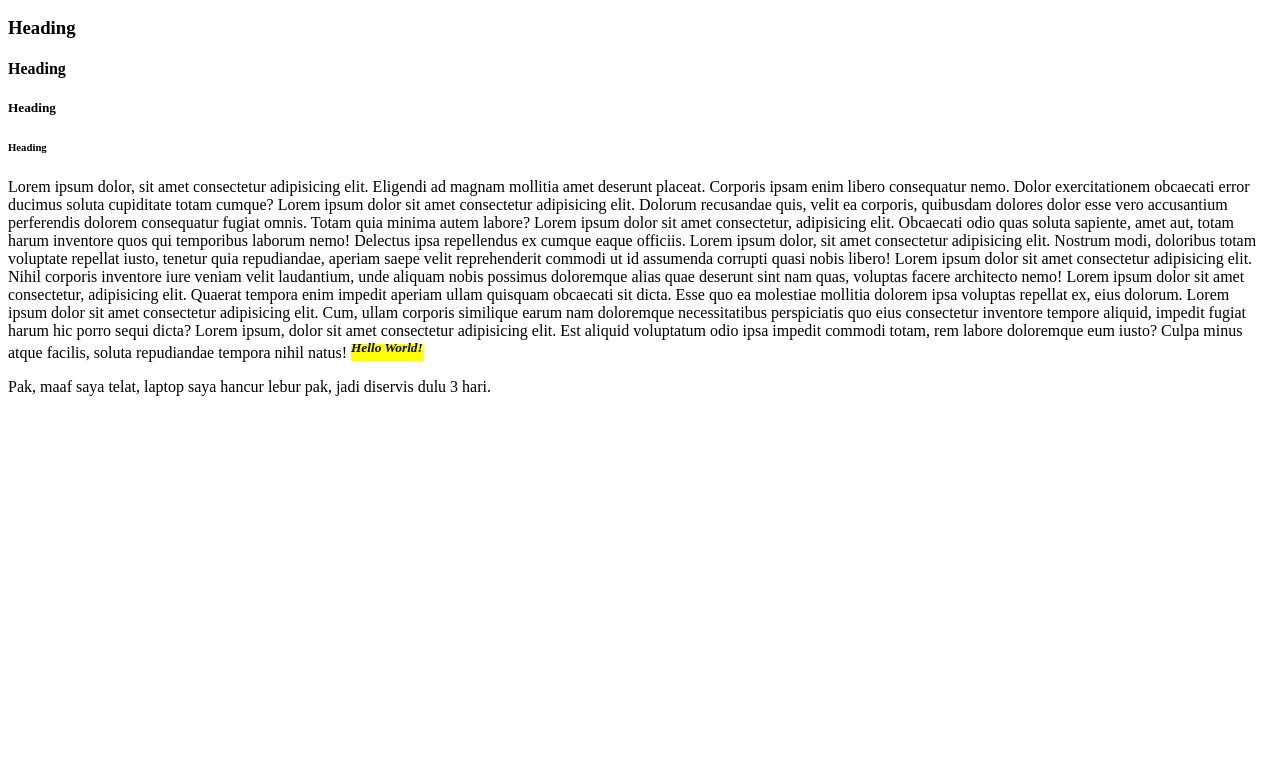
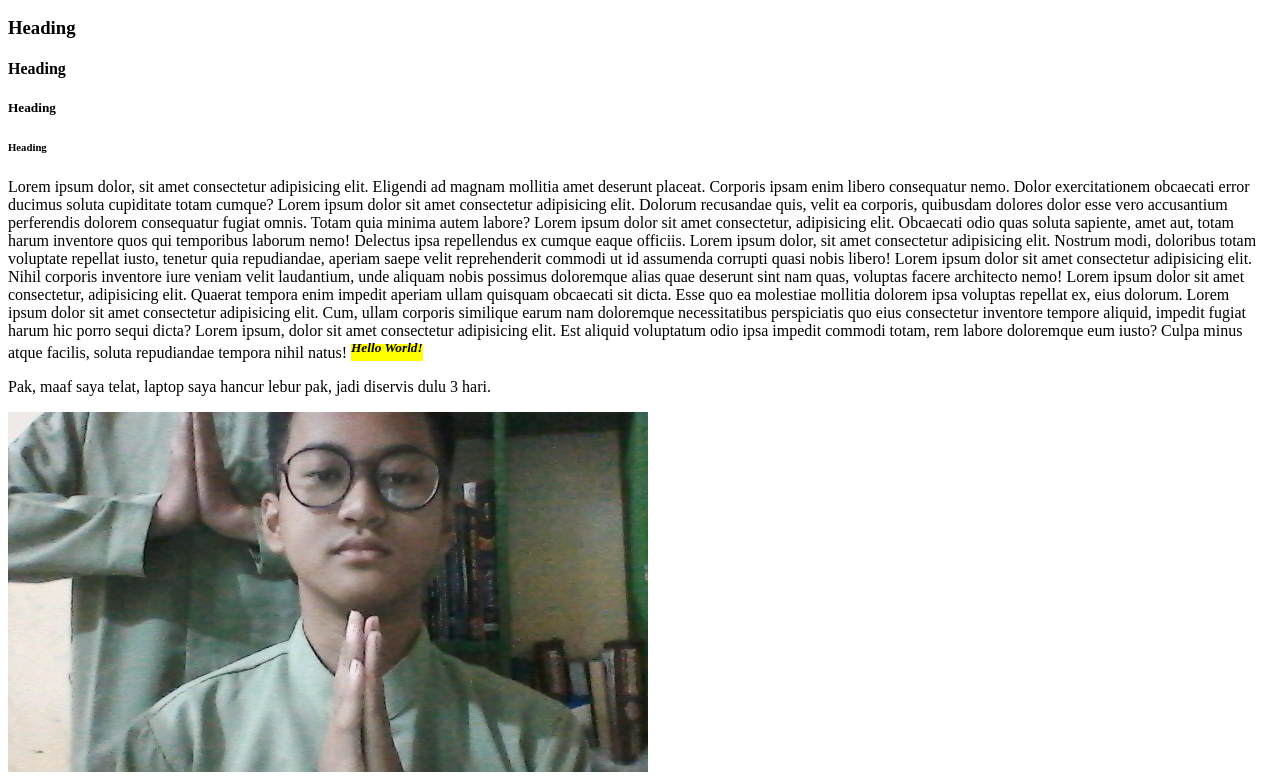
Before and after one commit to YUNGFIDZ/hafidzno1, a plain HTML site: page index.html in a window 1280 px wide. Shown: the part 110-894 px from the top of the page. Before the commit the page ends 800 px from the top, so only its background shows below. Drawn offline with Linux system fonts and the light colour scheme.

Commit message:
Update index.html

```diff
--- a/index.html
+++ b/index.html
@@ -22,7 +22,7 @@
         Lorem ipsum, dolor sit amet consectetur adipisicing elit. Est aliquid voluptatum odio ipsa impedit commodi totam, rem labore doloremque eum iusto? Culpa minus atque facilis, soluta repudiandae tempora nihil natus!
         <mark><i><sup><strong><b>Hello World!</b></strong></sup></i></mark>
       <p>Pak, maaf saya telat, laptop saya hancur lebur pak, jadi diservis dulu 3 hari.</p>
-    </p>
+    <img src="Permintaan Maaf.jpg" alt="Permintaan Maaf">
 
 </body>
 </html>
```
